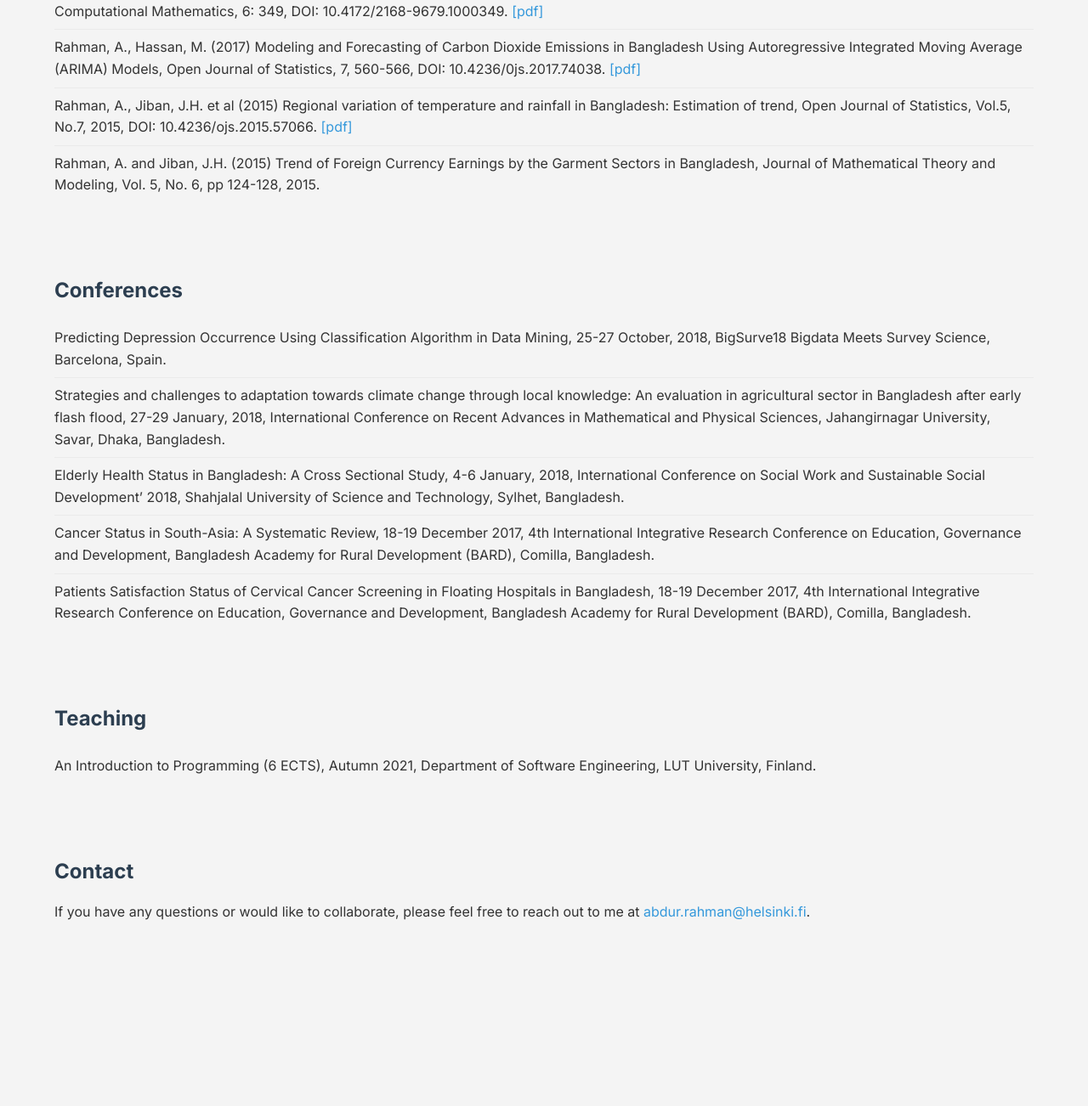
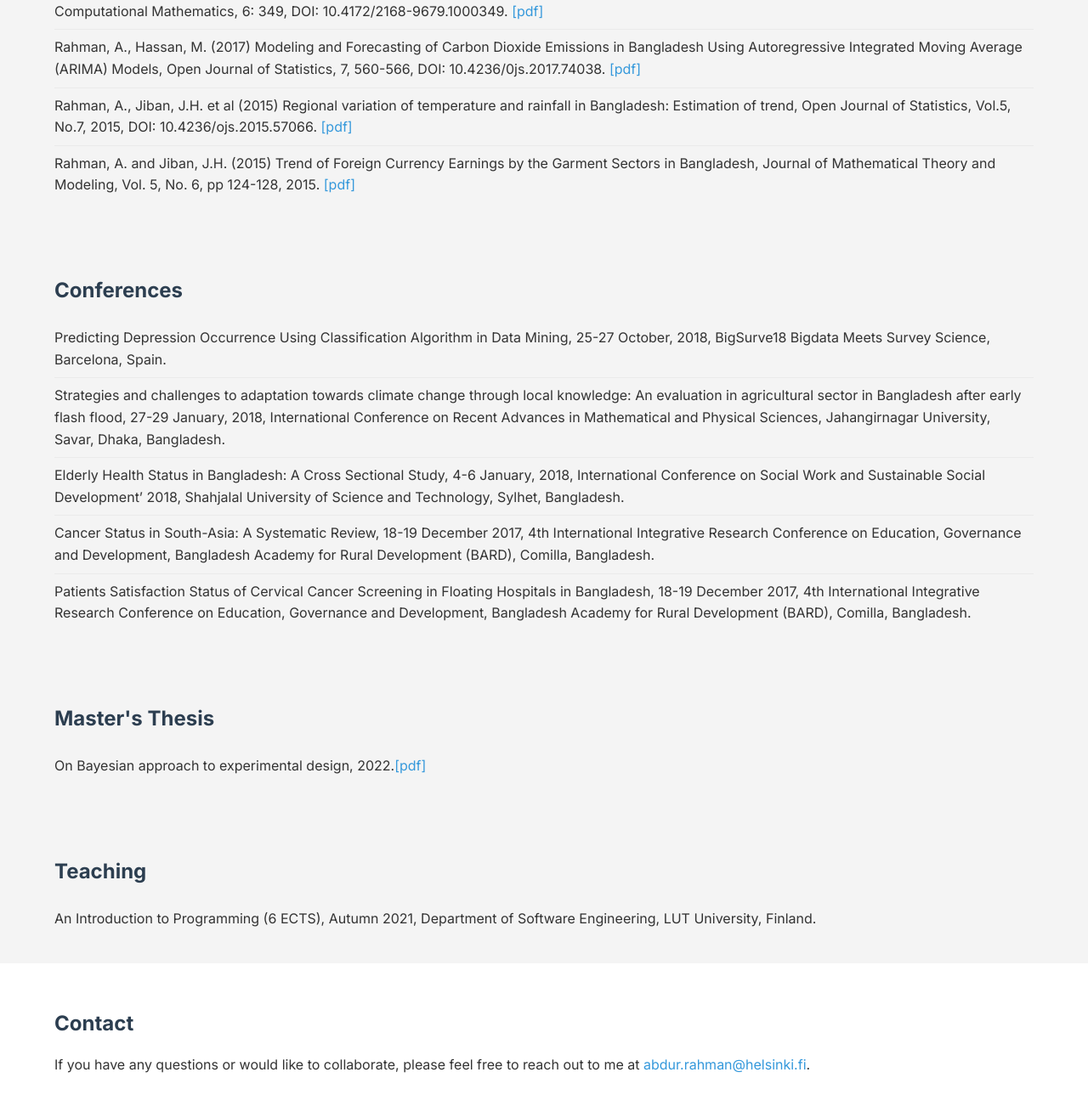
Before and after one commit to airdipu/arahman.io, a website built with Parcel: page docs/index.html in a window 1280 px wide. Shown: the part 1402-2704 px from the top of the page at 85% size. Before the commit the page ends 2520 px from the top, so only its background shows below. Built offline with nearby package versions, Linux system fonts and the light colour scheme.

Commit message:
thesis update
thesis added

```diff
--- a/docs/index.html
+++ b/docs/index.html
@@ -63,7 +63,7 @@
                     <li>Rahman, A. (2017) Modeling of Tea Production in Bangladesh Using Autoregressive Integrated Moving Average (ARIMA) Models, Journal of Applied & Computational Mathematics, 6: 349, DOI: 10.4172/2168-9679.1000349. <a href="https://pdfs.semanticscholar.org/924e/01fe8ce8cef653129142bc4b0840af8ee288.pdf">[pdf]</a></li>
                     <li>Rahman, A., Hassan, M. (2017) Modeling and Forecasting of Carbon Dioxide Emissions in Bangladesh Using Autoregressive Integrated Moving Average (ARIMA) Models, Open Journal of Statistics, 7, 560-566, DOI: 10.4236/0js.2017.74038.  <a href="https://www.scirp.org/pdf/OJS_2017072716565023.pdf">[pdf]</a></li>
                     <li>Rahman, A., Jiban, J.H. et al (2015) Regional variation of temperature and rainfall in Bangladesh: Estimation of trend, Open Journal of Statistics, Vol.5, No.7, 2015, DOI: 10.4236/ojs.2015.57066. <a href="https://www.scirp.org/pdf/OJS_2015121116142031.pdf">[pdf]</a></li>
-                    <li>Rahman, A. and Jiban, J.H. (2015) Trend of Foreign Currency Earnings by the Garment Sectors in Bangladesh, Journal of Mathematical Theory and Modeling, Vol. 5, No. 6, pp 124-128, 2015. <a href="https://core.ac.uk/download/pdf/234680111.pdf"><div pdf="https://core.ac.uk/download/pdf/234680111.pdf"></div></a></li>
+                    <li>Rahman, A. and Jiban, J.H. (2015) Trend of Foreign Currency Earnings by the Garment Sectors in Bangladesh, Journal of Mathematical Theory and Modeling, Vol. 5, No. 6, pp 124-128, 2015. <a href="https://core.ac.uk/download/pdf/234680111.pdf">[pdf]</a></li>
                 </ul>
             </div>
         </section>
@@ -79,6 +79,14 @@
                 </ul>
             </div>
         </section>
+        <section id="conferences" class="conferences">
+          <div class="container">
+              <h2>Master's Thesis</h2>
+              <ul>
+                  <li>On Bayesian approach to experimental design, 2022.<a href="https://lutpub.lut.fi/bitstream/handle/10024/164517/masterthesis_rahman_abdur.pdf?sequence=1&isAllowed=y">[pdf]</a> </li>
+              </ul>
+          </div>
+      </section>
         <section id="teaching" class="teaching">
             <div class="container">
                 <h2>Teaching</h2>
--- a/docs/style.css
+++ b/docs/style.css
@@ -104,15 +104,22 @@ li:last-child {
   border-bottom: none;
 }
 
+/* Contact section */
+.contact {
+  padding-bottom: 4rem; /* Increase space below contact section */
+  background: #fff;
+}
+
 /* Footer styles */
 .footer {
   background: #2c3e50;
   color: #fff;
   text-align: center;
-  padding: 2rem 0; /* Adjusted padding */
+  padding: 0.5rem 0; /* Adjusted padding */
   position: fixed;
   width: 100%;
   bottom: 0;
+  margin-top: 4rem;
 }
 
 /* Responsive styles */
```
